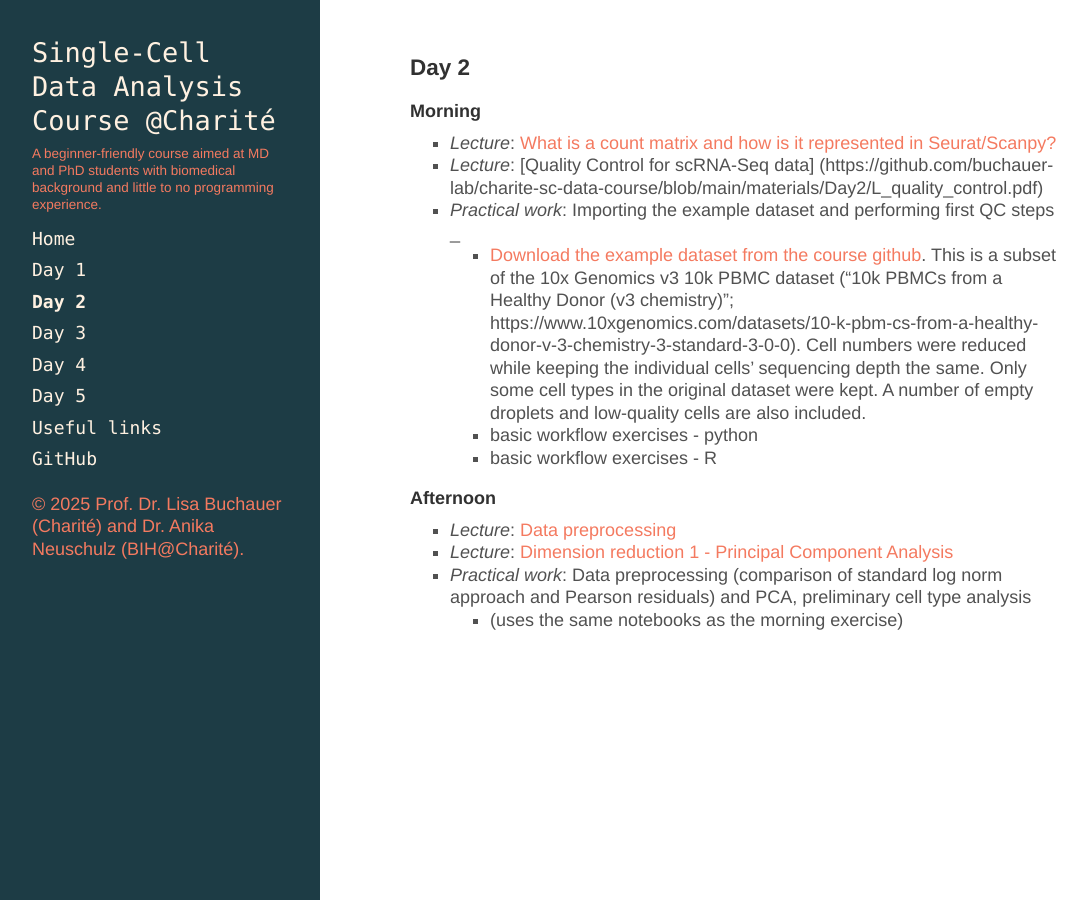
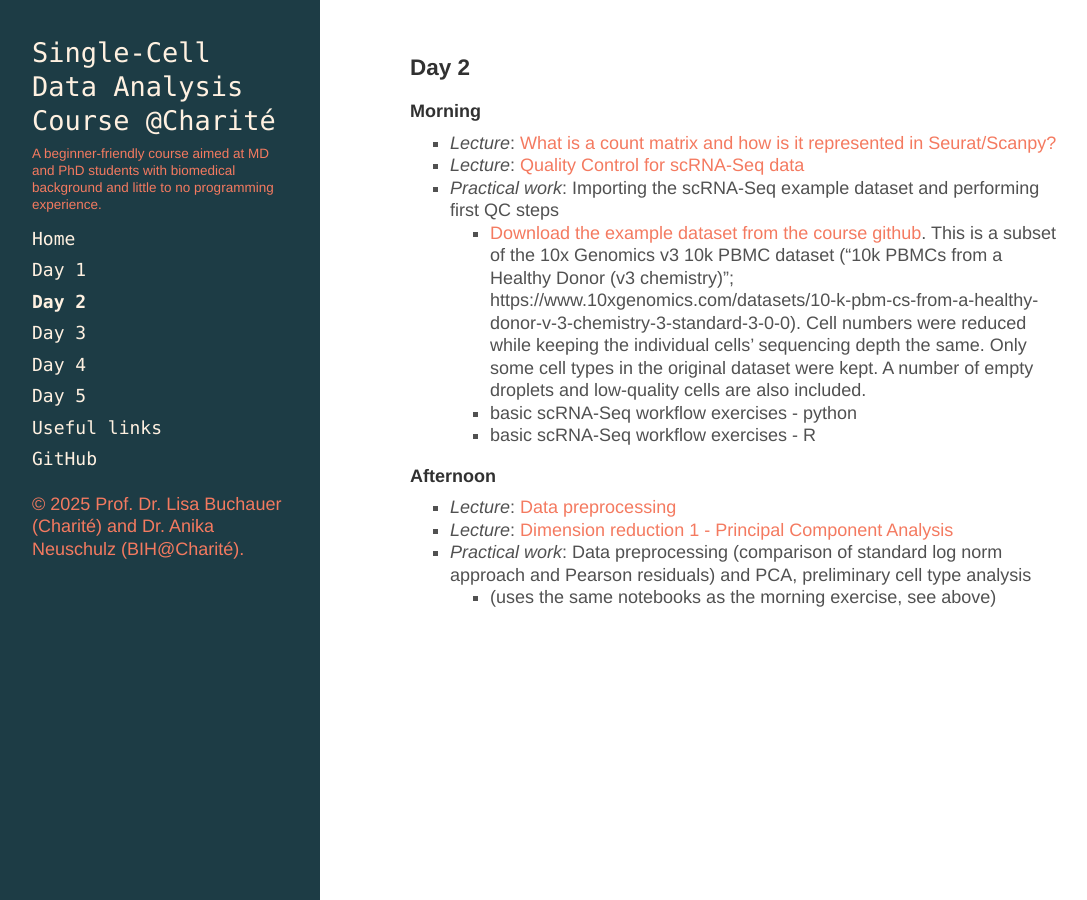
Before and after one commit to buchauer-lab/charite-sc-data-course, a Jekyll site: the page built from docs/Day2.md, in a window 1280 px wide. Shown: the whole page, without its empty margins (4-1091 px from the left). Built offline with Jekyll 4.4.1, drawn with Linux system fonts in a browser that asks for light colours; nearby versions of some CDN libraries; a style sheet for code colours, icons or effects is not loaded.

```diff
--- a/docs/Day2.md
+++ b/docs/Day2.md
@@ -8,14 +8,14 @@ order: 3
 
 #### Morning
 - _Lecture_: [What is a count matrix and how is it represented in Seurat/Scanpy?](https://github.com/buchauer-lab/charite-sc-data-course/blob/main/materials/Day2/L_count_matrix.pdf)
-- _Lecture_: [Quality Control for scRNA-Seq data] (https://github.com/buchauer-lab/charite-sc-data-course/blob/main/materials/Day2/L_quality_control.pdf)
-- _Practical work_: Importing the example dataset and performing first QC steps _
+- _Lecture_: [Quality Control for scRNA-Seq data](https://github.com/buchauer-lab/charite-sc-data-course/blob/main/materials/Day2/L_quality_control.pdf)
+- _Practical work_: Importing the scRNA-Seq example dataset and performing first QC steps
   - [Download the example dataset from the course github](https://github.com/buchauer-lab/charite-sc-data-course/blob/main/materials/Day2/healthy_PBMCs.zip). This is a subset of the 10x Genomics v3 10k PBMC dataset (“10k PBMCs from a Healthy Donor (v3 chemistry)”; https://www.10xgenomics.com/datasets/10-k-pbm-cs-from-a-healthy-donor-v-3-chemistry-3-standard-3-0-0). Cell numbers were reduced while keeping the individual cells’ sequencing depth the same. Only some cell types in the original dataset were kept. A number of empty droplets and low-quality cells are also included.
-  - basic workflow exercises - python
-  - basic workflow exercises - R
+  - basic scRNA-Seq workflow exercises - python
+  - basic scRNA-Seq workflow exercises - R
 
 #### Afternoon
 - _Lecture_: [Data preprocessing](https://github.com/buchauer-lab/charite-sc-data-course/blob/main/materials/Day2/L_preprocessing.pdf)
 - _Lecture_: [Dimension reduction 1 - Principal Component Analysis](https://github.com/buchauer-lab/charite-sc-data-course/blob/main/materials/Day2/L_dimred_PCA.pdf)
 - _Practical work_: Data preprocessing (comparison of standard log norm approach and Pearson residuals) and PCA, preliminary cell type analysis
-  - (uses the same notebooks as the morning exercise)
+  - (uses the same notebooks as the morning exercise, see above)
```
